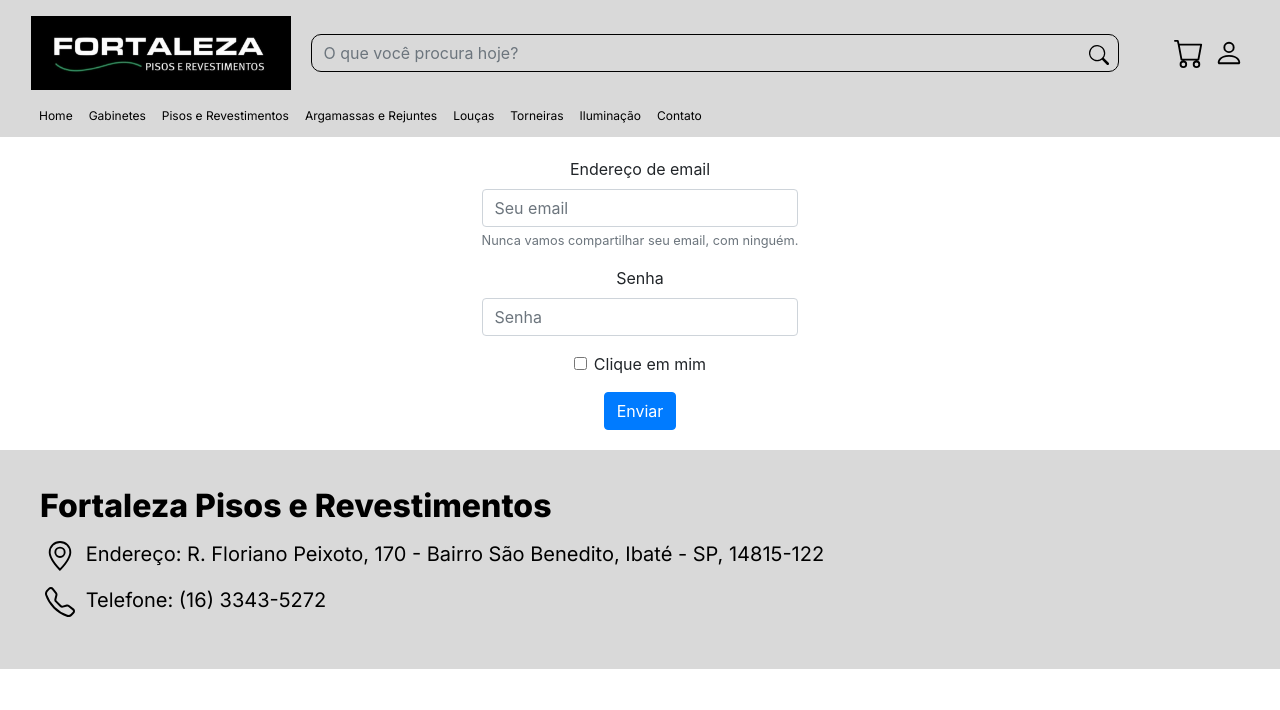
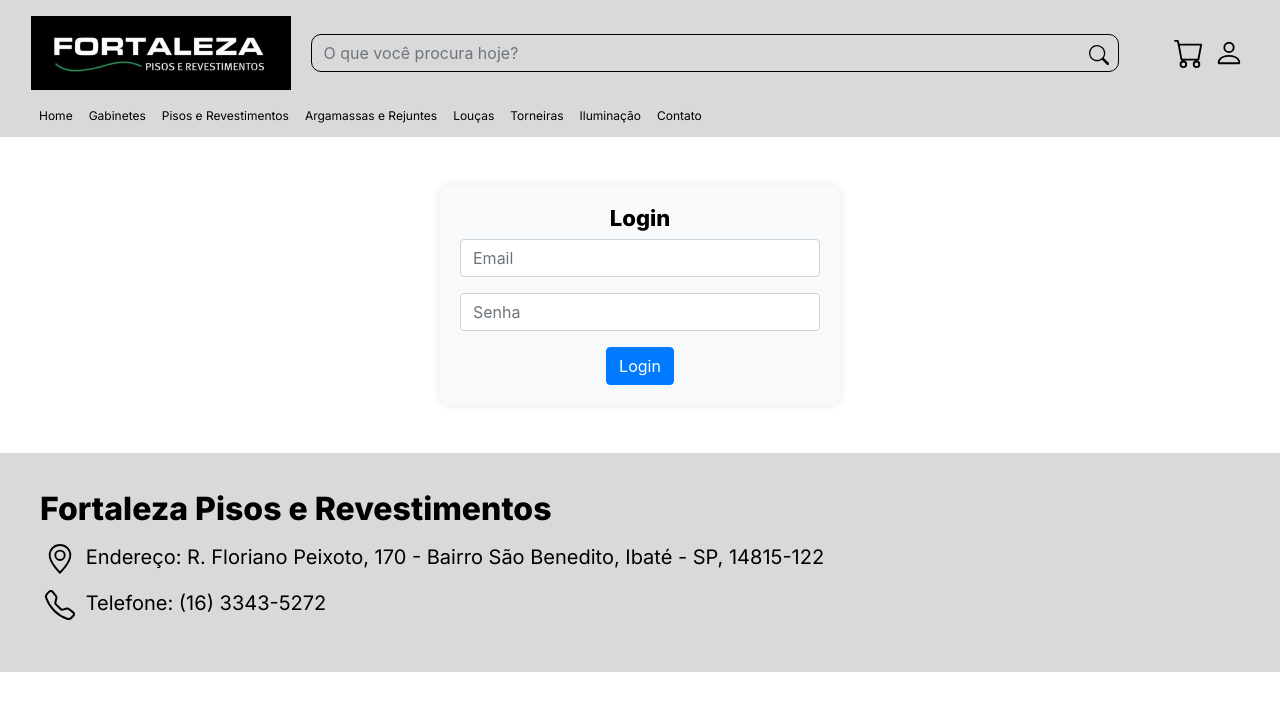
Before and after one commit to gabrieleksilva/lojaFt, an Angular app: page /usuario in a window 1280 px wide. Shown: the top 710 px of the page. Built offline with nearby package versions, Linux system fonts and the light colour scheme.

Commit message:
tela de login

```diff
--- a/src/app/components/usuario/usuario.component.css
+++ b/src/app/components/usuario/usuario.component.css
@@ -1,9 +1,24 @@
-form{
-  background-color: white;
+main {
+  padding: 40px;
 }
+
 form {
-  margin-left: 40px;
-  margin-right: 40px;
-  margin-top: 20px;
-  margin-bottom: 20px;
+  max-width: 400px;
+  width: 100%;
+  padding: 20px;
+  border-radius: 10px;
+  background-color: #f8f9fa;
+  box-shadow: 0 0 10px rgba(0,0,0,0.1);
 }
+
+.form-group {
+  margin-bottom: 15px;
+}
+#labelLogin{
+  font-family: "Inter", sans-serif;
+  font-size: 22px;
+  font-weight: 800;
+  line-height: normal;
+  letter-spacing: 0%;
+  color: #000000;
+}
--- a/src/app/components/usuario/usuario.component.html
+++ b/src/app/components/usuario/usuario.component.html
@@ -1,19 +1,12 @@
-
-<main class="flex-fill d-flex justify-content-center align-items-center text-center">
-<form>
-  <div class="form-group">
-    <label for="exampleInputEmail1">Endereço de email</label>
-    <input type="email" class="form-control" id="exampleInputEmail1" aria-describedby="emailHelp" placeholder="Seu email">
-    <small id="emailHelp" class="form-text text-muted">Nunca vamos compartilhar seu email, com ninguém.</small>
-  </div>
-  <div class="form-group">
-    <label for="exampleInputPassword1">Senha</label>
-    <input type="password" class="form-control" id="exampleInputPassword1" placeholder="Senha">
-  </div>
-  <div class="form-group form-check">
-    <input type="checkbox" class="form-check-input" id="exampleCheck1">
-    <label class="form-check-label" for="exampleCheck1">Clique em mim</label>
-  </div>
-  <button type="submit" class="btn btn-primary">Enviar</button>
-</form>
+<main class="flex-fill d-flex justify-content-center align-items-center text-center p-5">
+  <form class="w-100" style="max-width: 400px;">
+    <div class="form-group mb-3">
+      <label id="labelLogin">Login</label>
+      <input type="email" class="form-control" placeholder="Email">
+    </div>
+    <div class="form-group mb-3">
+      <input type="password" class="form-control" placeholder="Senha">
+    </div>
+    <button type="submit" class="btn btn-primary">Login</button>
+  </form>
 </main>
```
